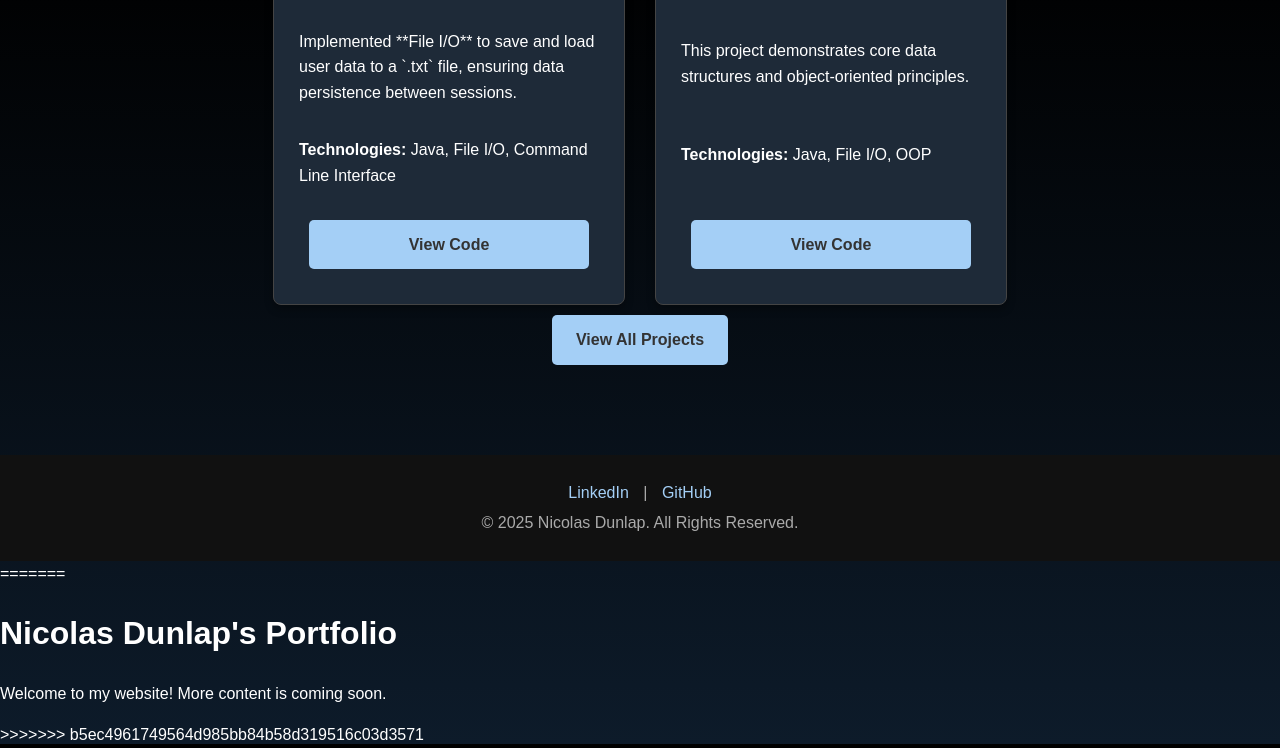
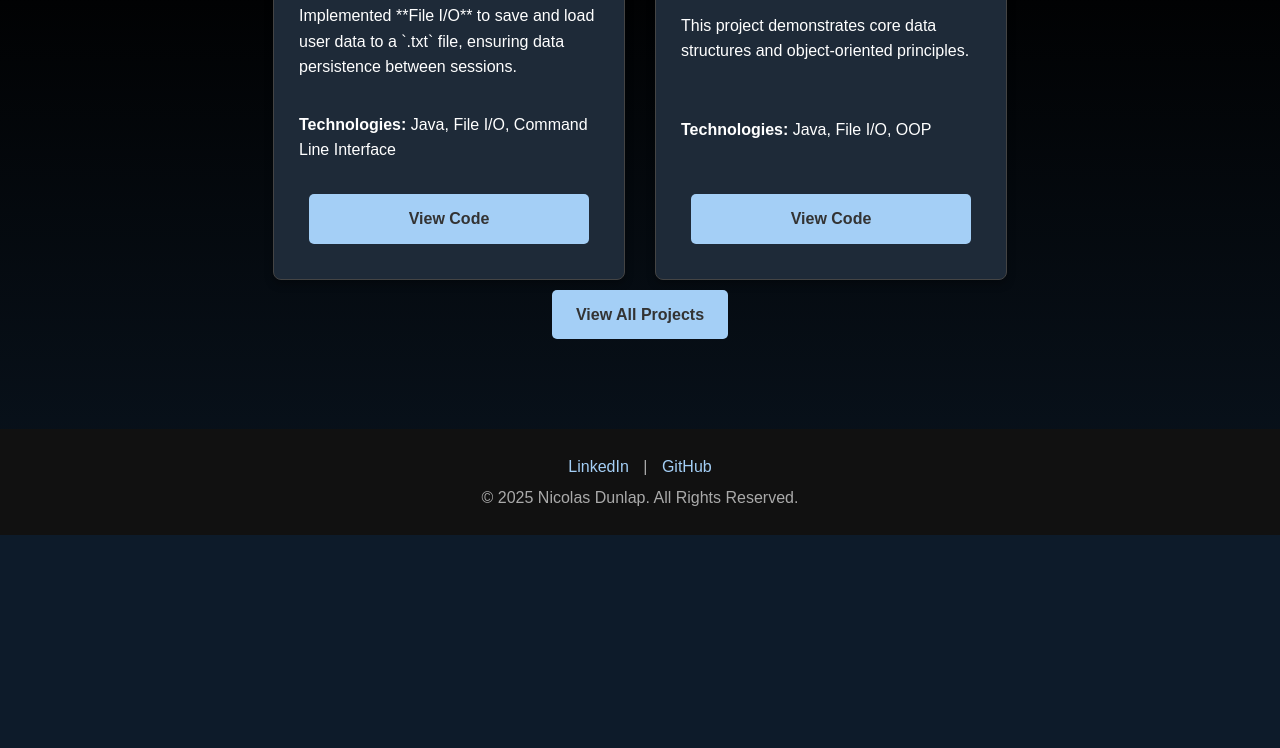
Before and after one commit to ndunl075/ndunl075.github.io, a plain HTML site: page index.html in a window 1280 px wide. Shown: the part 1656-2404 px from the top of the page. After the commit the page ends 2191 px from the top, so only its background shows below. Drawn offline with Linux system fonts and the light colour scheme.

Commit message:
Resolved merge conflicts and finalized content.

```diff
--- a/index.html
+++ b/index.html
@@ -9,7 +9,6 @@
 </head>
 
 <body>
-<<<<<<< HEAD
 
     <nav class="main-nav">
         <ul>
@@ -81,9 +80,5 @@
         </div>
     </footer>
 
-=======
-    <h1>Nicolas Dunlap's Portfolio</h1>
-    <p>Welcome to my website! More content is coming soon.</p>
->>>>>>> b5ec4961749564d985bb84b58d319516c03d3571
 </body>
 </html>
```
